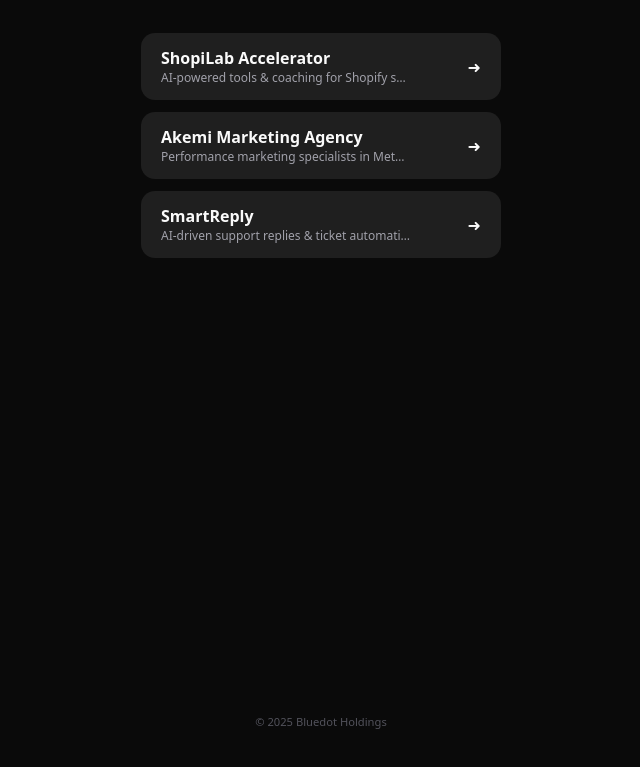
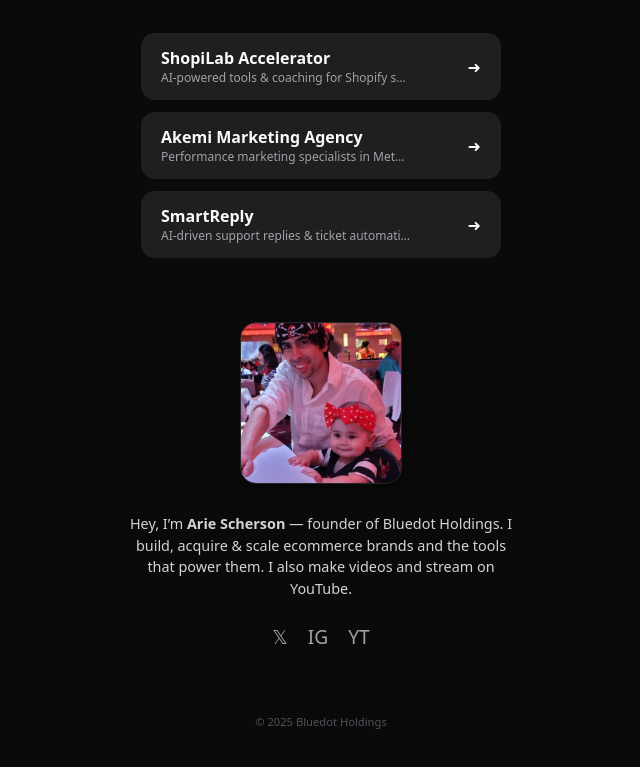
Before and after one commit to ariescherson/bluedot-linktree, a plain HTML site: page index.html in a window 1280 px wide. Shown: the part 131-898 px from the top of the page, without its empty margins (319-959 px from the left). Drawn offline with Linux system fonts and the light colour scheme.

Commit message:
add bio section

```diff
--- a/index.html
+++ b/index.html
@@ -59,6 +59,31 @@
       ➜
     </a></li>
   </ul>
+<!-- ── About Me ─────────────────────────────── -->
+<section style="margin-top:4rem;text-align:center;max-width:400px;margin-inline:auto">
+  <!-- Photo -->
+  <img src="arie_scherson.webp"
+       alt="Arie Scherson with daughter"
+       style="width:160px;height:160px;object-fit:cover;border-radius:1rem;
+              border:1px solid #262626;box-shadow:0 4px 12px rgba(0,0,0,.4);" />
+
+  <!-- Bio text -->
+  <p style="color:#d4d4d8;font-size:.9rem;line-height:1.5;margin:1.5rem 0">
+    Hey, I’m <strong>Arie Scherson</strong> — founder of Bluedot Holdings.
+    I build, acquire &amp; scale ecommerce brands and the tools that power them. I also make videos and stream on YouTube.
+  </p>
+
+  <!-- Social icons row -->
+  <div style="display:flex;justify-content:center;gap:1.25rem;font-size:1.2rem">
+    <a href="https://x.com/ariesnotebook"  aria-label="Twitter / X"
+       style="color:#a1a1aa;text-decoration:none">𝕏</a>
+    <a href="https://instagram.com/ariescherson" aria-label="Instagram"
+       style="color:#a1a1aa;text-decoration:none">IG</a>
+    <a href="https://youtube.com/@ArieS1" aria-label="YouTube"
+       style="color:#a1a1aa;text-decoration:none">YT</a>
+  </div>
+</section>
+<!-- ─────────────────────────────────────────── -->
 
   <footer>© <script>document.write(new Date().getFullYear())</script> Bluedot Holdings</footer>
 </body>
```
